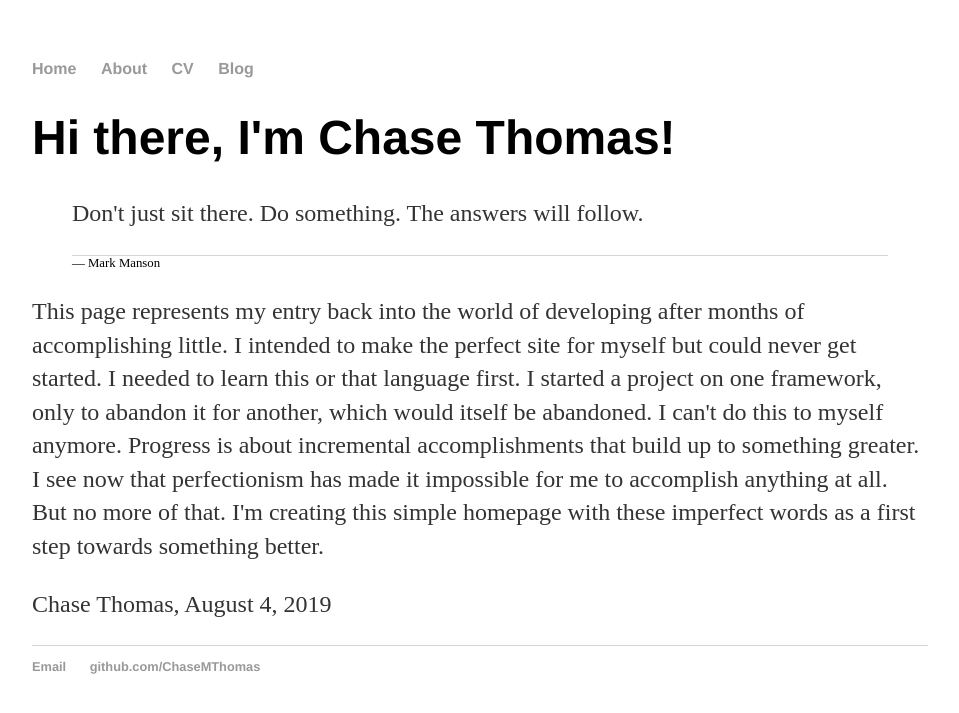
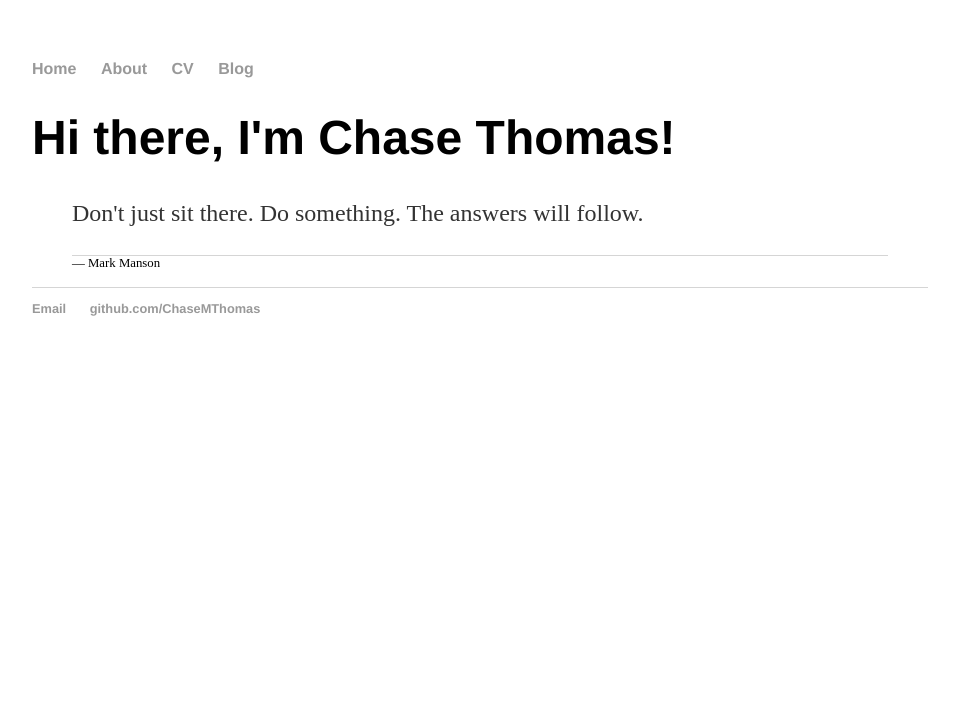
Before and after one commit to ChaseMThomas/ChaseMThomas.github.io, a Jekyll site: the page built from index.html, in a window 1280 px wide. Shown: the top 713 px of the page, without its empty margins (160-1119 px from the left). Built offline with Jekyll 4.4.1, drawn with Linux system fonts in a browser that asks for light colours.

Commit message:
Update index.html
Removed blog entry because it was moved from the homepage

```diff
--- a/index.html
+++ b/index.html
@@ -12,9 +12,4 @@ title: Chase Thomas, QA Engineer @ Workday
 	  <footer>— Mark Manson</footer>
 	</blockquote>
 
-
-
-        <p>This page represents my entry back into the world of developing after months of accomplishing little. I intended to make the perfect site for myself but could never get started. I needed to learn this or that language first. I started a project on one framework, only to abandon it for another, which would itself be abandoned. I can't do this to myself anymore. Progress is about incremental accomplishments that build up to something greater. I see now that perfectionism has made it impossible for me to accomplish anything at all. But no more of that. I'm creating this simple homepage with these imperfect words as a first step towards something better.</p>
-
-				<p>Chase Thomas, <date>August 4, 2019</date></p>
 </div> <!-- blurb -->
```
